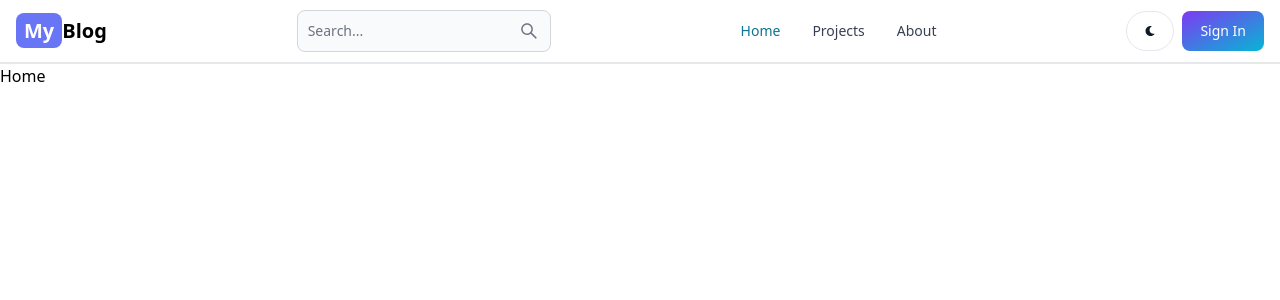
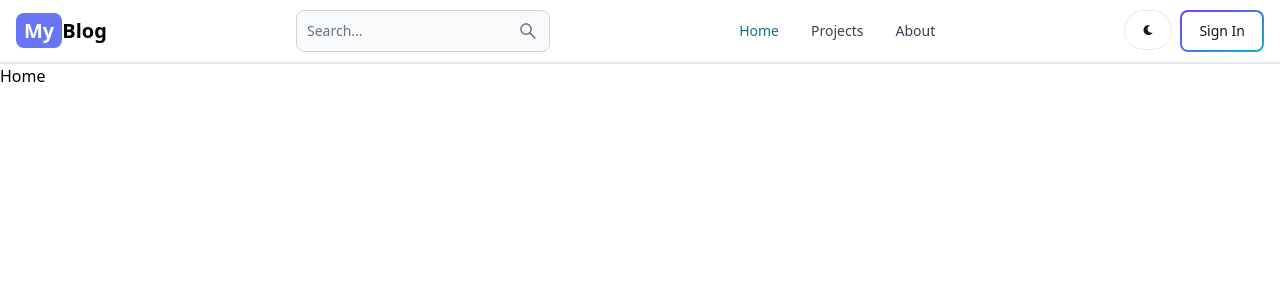
Before and after one commit to eliasdewa14/Blog-Mern, a React (Vite) app in the folder client/: page / in a window 1280 px wide. Shown: the top 300 px of the page. Built offline with nearby package versions, Linux system fonts and the light colour scheme.

Commit message:
Change the background of sign in button

```diff
--- a/client/src/components/Header.jsx
+++ b/client/src/components/Header.jsx
@@ -27,7 +27,7 @@ export default function Header() {
           <FaMoon />
         </Button>
         <Link to="/sign-in">
-          <Button gradientDuoTone='purpleToBlue'>
+          <Button gradientDuoTone='purpleToBlue' outline>
             Sign In
           </Button>
         </Link>
```
